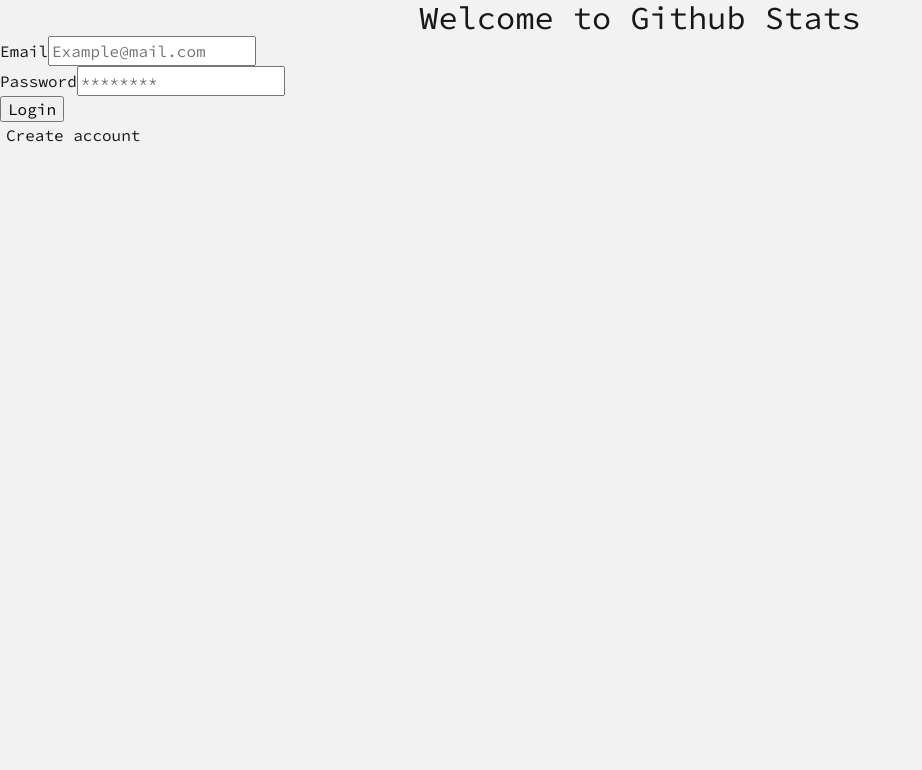
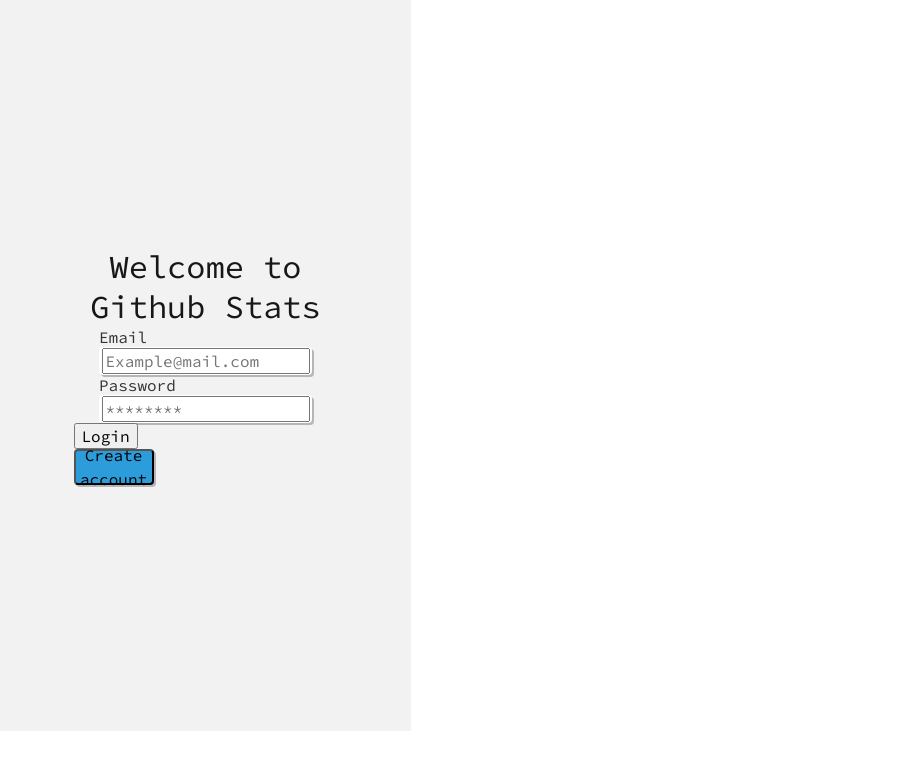
Before and after one commit to AlexMamani85/-github-stats-c6-week18-team6_New, a React (Create React App) app: page / in a window 1280 px wide. Shown: the top 770 px of the page, without its empty margins (0-922 px from the left). Built offline with nearby package versions, Linux system fonts and the light colour scheme; no server answers.

Commit message:
formatting login and sign up

```diff
--- a/src/UnauthenticatedApp.js
+++ b/src/UnauthenticatedApp.js
@@ -1,26 +1,8 @@
-import styled from "@emotion/styled";
 import LoginPage from "./pages/login-page";
 import SingupPage from "./pages/signup-page";
 import { useState } from "react";
-import { colors } from "./styles/colors";
-import { typography } from "./styles/typography";
+import { StyledHeading, GlobalFormat, StyledButton } from "./styles/login";
 
-const PageTitle = styled.h1`
-  color: ${colors.black};
-  font-size: ${typography.head.md};
-  line-height: ${typography.head.md};
-  text-align: center;
-  font-weight: 400;
-`;
-const CustomLink = styled.button`
-  background: none;
-  border: none;
-  cursor: pointer;
-  color: ${colors.black};
-  &:hover {
-    color: ${colors.gray.medium};
-  }
-`;
 
 const UnauthenticatedApp = () => {
   const [showLogin, setShowLogin] = useState(true);
@@ -31,13 +13,15 @@
   };
 
   return (
-    <div>
-      <PageTitle>Welcome to Github Stats</PageTitle>
-      {showLogin ? <LoginPage /> : <SingupPage />}
-      <CustomLink onClick={handleLogin}>
-        {showLogin ? "Create account" : "Login"}
-      </CustomLink>
-    </div>
+    <GlobalFormat>
+      <div>
+        <StyledHeading>Welcome to Github Stats</StyledHeading>
+        {showLogin ? <LoginPage /> : <SingupPage />}
+        <StyledButton onClick={handleLogin}>
+          {showLogin ? "Create account" : "Login"}
+        </StyledButton>
+      </div>
+    </GlobalFormat>
   );
 };
 
--- a/src/components/input/input.js
+++ b/src/components/input/input.js
@@ -1,3 +1,6 @@
+import { StyledForm, StyledInput } from "../../styles/login";
+
+
 const Input = ({
   id,
   name,
@@ -8,8 +11,10 @@
   label,
 }) => {
   return (
+    <StyledForm>
       <div>
         {label && <label htmlFor={id || name}>{label}</label>}
+        <StyledInput>
           <input
             id={id || name}
             name={name}
@@ -18,7 +23,9 @@
             onChange={onChange}
             placeholder={placeholder}
           />
+        </StyledInput>
       </div>
+    </StyledForm>
   );
 };
 
--- a/src/pages/login-page.js
+++ b/src/pages/login-page.js
@@ -1,6 +1,7 @@
 import { useState } from "react";
 import Input from "../components/input/input";
 import { useAuth } from "../context/auth.context";
+
 
 const LoginPage = () => {
   const [formData, setFormData] = useState({
--- a/src/styles/colors.js
+++ b/src/styles/colors.js
@@ -66,5 +66,5 @@
   },
   black: "#171717",
   white: "#FFFFFF",
-  background: "#F2F2F2",
+  // background: "#F2F2F2",
 };
--- /dev/null
+++ b/src/styles/login.js
@@ -0,0 +1,69 @@
+import styled from '@emotion/styled';
+
+export const GlobalFormat = styled.div`
+  display: flex;
+  flex-direction: column;
+  align-items: center;
+  justify-content: center;
+  padding: 0px;
+  gap: 32px;
+
+  width: 411px;
+  height: 731px;
+  background: #F2F2F2;
+`
+
+
+export const StyledHeading = styled.h1`
+  font-family: 'Source Code Pro';
+  font-style: normal;
+  font-weight: 400;
+  font-size: 32px;
+  line-height: 40px;
+  text-align: center;
+
+  width: 264px;
+  height: 80px;
+  `
+
+
+
+export const StyledForm = styled.p`
+  display: flex;
+  justify-content: center;
+  flex-direction: column;
+  align-items: center;
+
+  font-family: 'Source Code Pro';
+  font-style: normal;
+  font-weight: 400;
+  font-size: 16px;
+  line-height: 20px;
+
+  color: #333333;
+`
+export const StyledInput = styled(StyledForm)`
+width: 213px;
+height: 28px;
+
+background: #FFFFFF;
+box-shadow: 2px 2px 0px rgba(0, 0, 0, 0.25);
+border-radius: 4px;
+`
+
+
+export const StyledButton = styled.button`
+display: flex;
+flex-direction: row;
+justify-content: center;
+align-items: center;
+padding: 8px 16px;
+gap: 10px;
+
+width: 80px;
+height: 36px;
+
+background: #2D9CDB;
+box-shadow: 2px 2px 0px rgba(0, 0, 0, 0.25);
+border-radius: 4px;
+`
```
Lines whose indentation alone changed are shown as unchanged.
